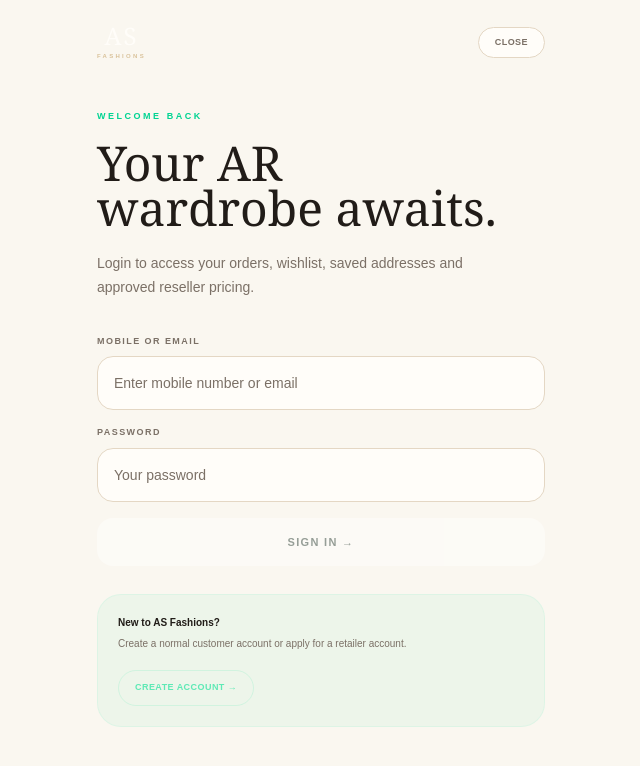
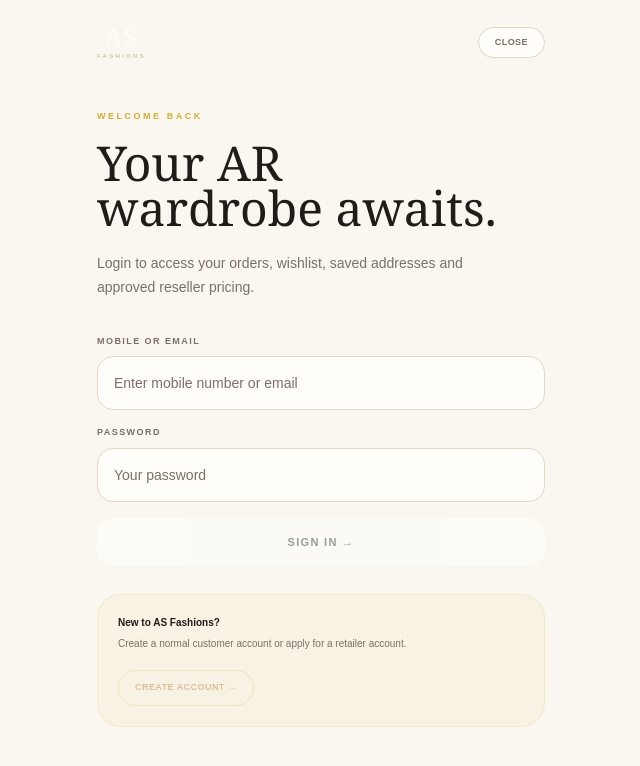
Before and after one commit to gooddeeds0204-eng/ar-fashions, a Next.js app: page /login in a window 1280 px wide. Shown: the top 766 px of the page, without its empty margins (319-959 px from the left). Built offline with nearby package versions, Linux system fonts and the light colour scheme.

Commit message:
style: polish AS Fashions login

```diff
--- a/src/app/login/page.tsx
+++ b/src/app/login/page.tsx
@@ -107,7 +107,7 @@ export default function LoginPage() {
         </header>
 
         <section className="my-auto py-10">
-          <p className="text-[9px] font-black uppercase tracking-[0.28em] text-emerald-400">
+          <p className="text-[9px] font-black uppercase tracking-[0.28em] text-[#D4AF37]">
             Welcome Back
           </p>
 
@@ -186,7 +186,7 @@ export default function LoginPage() {
             </button>
           </form>
 
-          <div className="mt-7 rounded-[1.5rem] border border-emerald-300/10 bg-emerald-400/[0.05] p-5">
+          <div className="mt-7 rounded-[1.5rem] border border-[#D4AF37]/15 bg-[#D4AF37]/[0.06] p-5">
             <p className="text-[10px] font-black text-[#211C18]">
               New to AS Fashions?
             </p>
@@ -204,7 +204,7 @@ export default function LoginPage() {
                   "/signup",
                 )
               }
-              className="mt-4 rounded-full border border-emerald-300/20 px-4 py-2.5 text-[9px] font-black uppercase tracking-wider text-emerald-300"
+              className="mt-4 rounded-full border border-[#D4AF37]/25 px-4 py-2.5 text-[9px] font-black uppercase tracking-wider text-[#D9C29A]"
             >
               Create Account →
             </button>
```
